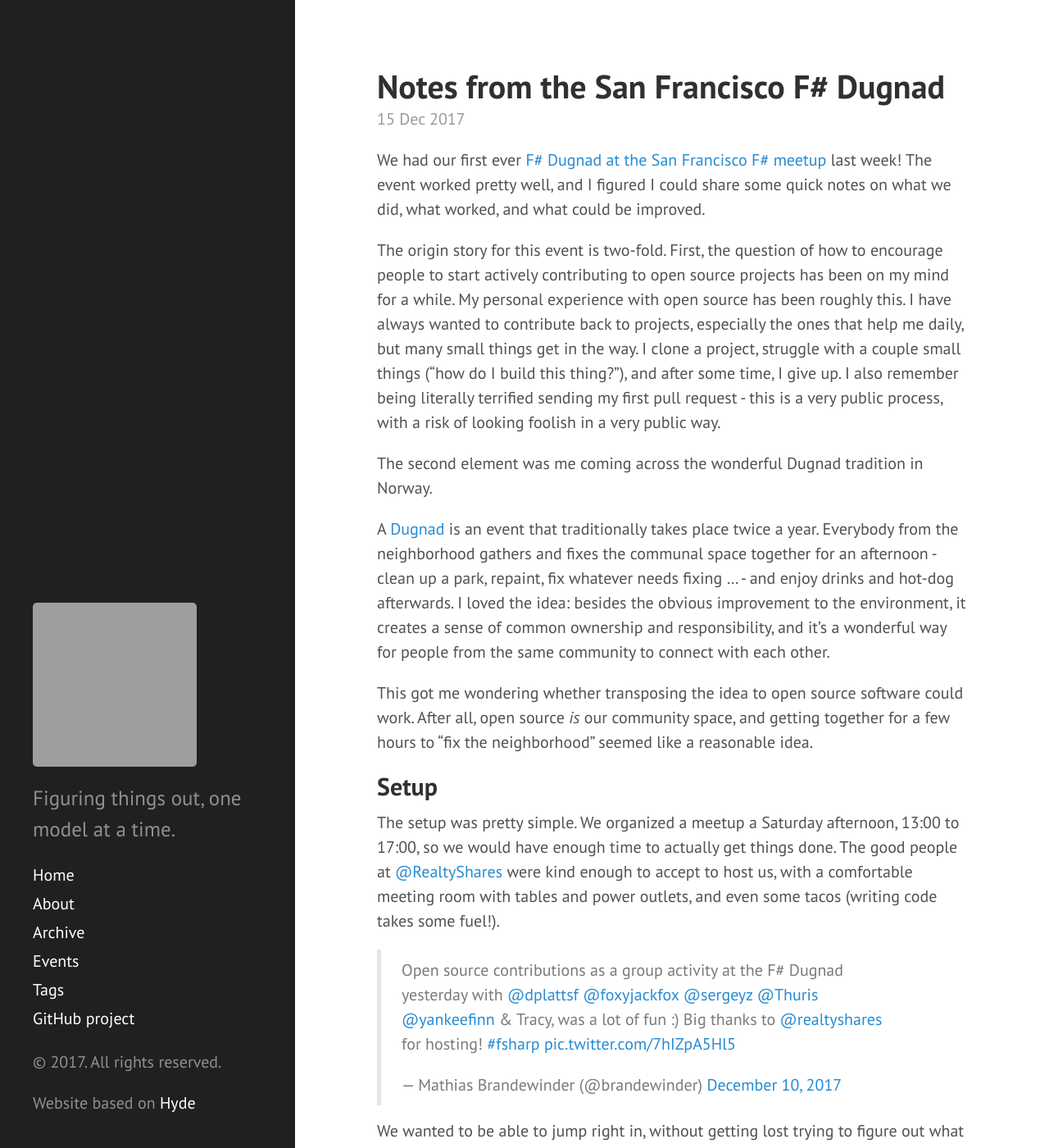
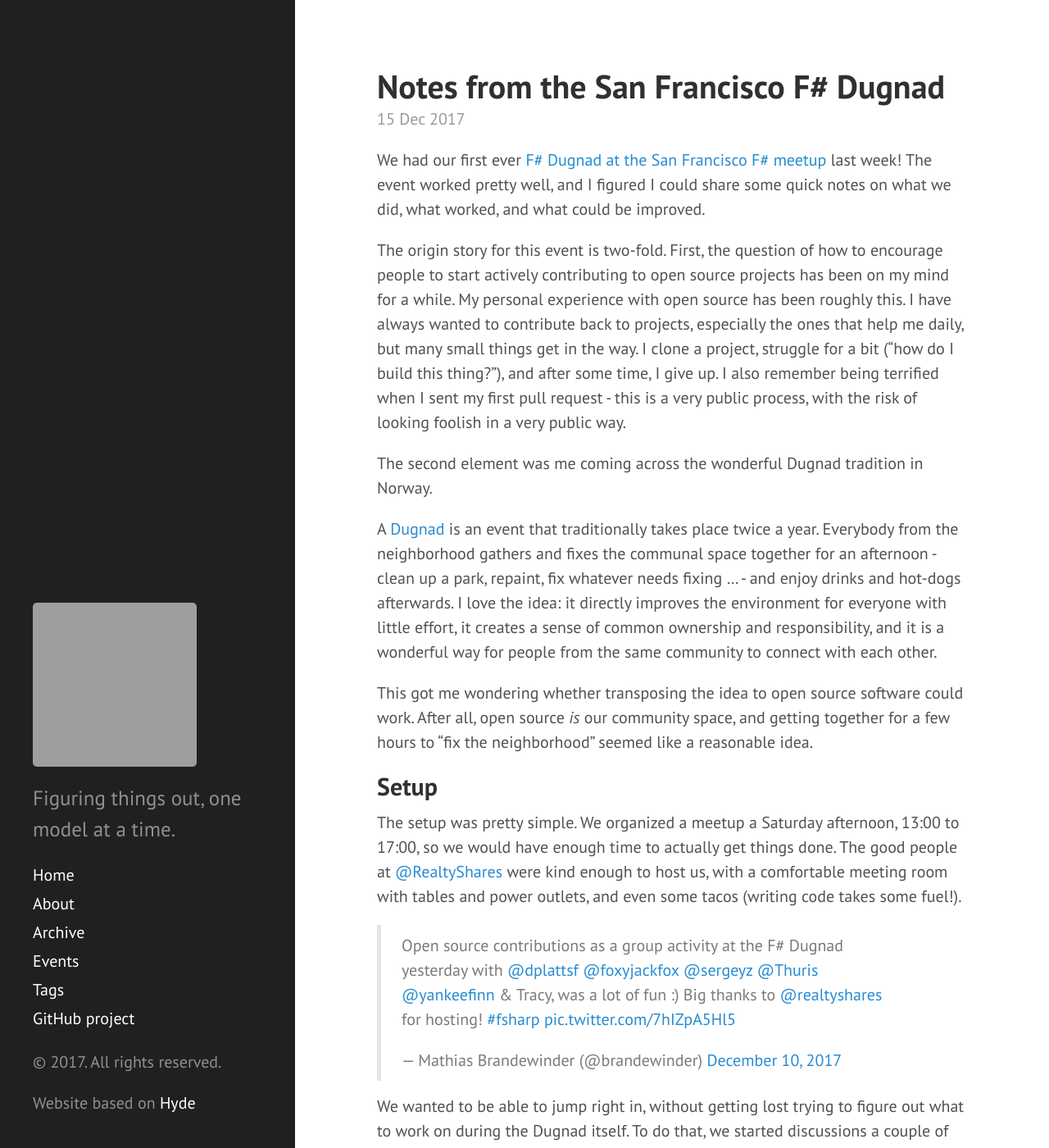
Before and after one commit to mathias-brandewinder/mathias-brandewinder.github.io, a Jekyll site: the page built from _posts/2017-12-15-fsharp-dugnad.md, in a window 1280 px wide and 1400 px high. Shown: the whole window at 82% size. Built offline with Jekyll 4.4.1, drawn with Linux system fonts in a browser that asks for light colours; comment, search, counter and statistics services are not loaded; some of the changed text lies outside the part shown; grey boxes are pictures that could not be loaded.

Commit message:
Dugnad: small modifications

```diff
--- a/_posts/2017-12-15-fsharp-dugnad.md
+++ b/_posts/2017-12-15-fsharp-dugnad.md
@@ -11,19 +11,19 @@
 
 We had our first ever [F# Dugnad at the San Francisco F# meetup](https://www.meetup.com/sfsharp/events/245454941/) last week! The event worked pretty well, and I figured I could share some quick notes on what we did, what worked, and what could be improved.
 
-The origin story for this event is two-fold. First, the question of how to encourage people to start actively contributing to open source projects has been on my mind for a while. My personal experience with open source has been roughly this. I have always wanted to contribute back to projects, especially the ones that help me daily, but many small things get in the way. I clone a project, struggle with a couple small things ("how do I build this thing?"), and after some time, I give up. I also remember being literally terrified sending my first pull request - this is a very public process, with a risk of looking foolish in a very public way.
+The origin story for this event is two-fold. First, the question of how to encourage people to start actively contributing to open source projects has been on my mind for a while. My personal experience with open source has been roughly this. I have always wanted to contribute back to projects, especially the ones that help me daily, but many small things get in the way. I clone a project, struggle for a bit ("how do I build this thing?"), and after some time, I give up. I also remember being terrified when I sent my first pull request - this is a very public process, with the risk of looking foolish in a very public way.
 
 The second element was me coming across the wonderful Dugnad tradition in Norway.
 
 <!--more-->
 
-A [Dugnad](https://en.wikipedia.org/wiki/Communal_work#Norway) is an event that traditionally takes place twice a year. Everybody from the neighborhood gathers and fixes the communal space together for an afternoon - clean up a park, repaint, fix whatever needs fixing ... - and enjoy drinks and hot-dog afterwards. I loved the idea: besides the obvious improvement to the environment, it creates a sense of common ownership and responsibility, and it's a wonderful way for people from the same community to connect with each other.
+A [Dugnad](https://en.wikipedia.org/wiki/Communal_work#Norway) is an event that traditionally takes place twice a year. Everybody from the neighborhood gathers and fixes the communal space together for an afternoon - clean up a park, repaint, fix whatever needs fixing ... - and enjoy drinks and hot-dogs afterwards. I love the idea: it directly improves the environment for everyone with little effort, it creates a sense of common ownership and responsibility, and it is a wonderful way for people from the same community to connect with each other.
 
 This got me wondering whether transposing the idea to open source software could work. After all, open source *is* our community space, and getting together for a few hours to "fix the neighborhood" seemed like a reasonable idea.
 
 ## Setup
 
-The setup was pretty simple. We organized a meetup a Saturday afternoon, 13:00 to 17:00, so we would have enough time to actually get things done. The good people at [@RealtyShares](https://twitter.com/realtyshares) were kind enough to accept to host us, with a comfortable meeting room with tables and power outlets, and even some tacos (writing code takes some fuel!).
+The setup was pretty simple. We organized a meetup a Saturday afternoon, 13:00 to 17:00, so we would have enough time to actually get things done. The good people at [@RealtyShares](https://twitter.com/realtyshares) were kind enough to host us, with a comfortable meeting room with tables and power outlets, and even some tacos (writing code takes some fuel!).
 
 <blockquote class="twitter-tweet" data-lang="en"><p lang="en" dir="ltr">Open source contributions as a group activity at the F# Dugnad yesterday with <a href="https://twitter.com/dplattsf?ref_src=twsrc%5Etfw">@dplattsf</a> <a href="https://twitter.com/foxyjackfox?ref_src=twsrc%5Etfw">@foxyjackfox</a> <a href="https://twitter.com/sergeyz?ref_src=twsrc%5Etfw">@sergeyz</a> <a href="https://twitter.com/Thuris?ref_src=twsrc%5Etfw">@Thuris</a> <a href="https://twitter.com/yankeefinn?ref_src=twsrc%5Etfw">@yankeefinn</a> &amp; Tracy, was a lot of fun :) Big thanks to <a href="https://twitter.com/realtyshares?ref_src=twsrc%5Etfw">@realtyshares</a> for hosting! <a href="https://twitter.com/hashtag/fsharp?src=hash&amp;ref_src=twsrc%5Etfw">#fsharp</a> <a href="https://t.co/7hIZpA5Hl5">pic.twitter.com/7hIZpA5Hl5</a></p>&mdash; Mathias Brandewinder (@brandewinder) <a href="https://twitter.com/brandewinder/status/939915781315354624?ref_src=twsrc%5Etfw">December 10, 2017</a></blockquote>
 <script async src="https://platform.twitter.com/widgets.js" charset="utf-8"></script>
```
Also changed, not shown: other parts of _posts/2017-12-15-fsharp-dugnad.md (+1 -1 lines).
